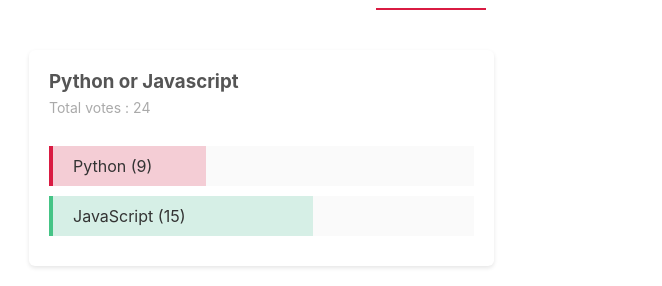
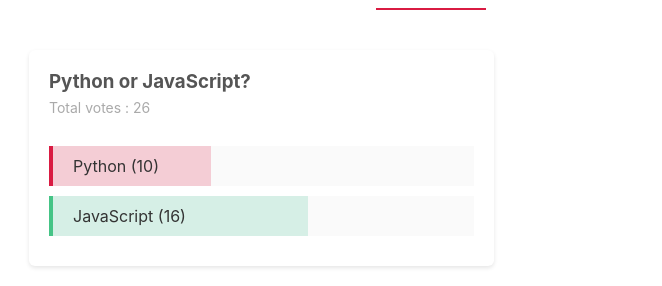
Before and after one commit to Ananyachy2001/svelte_polls_project, a Svelte app: page / in a window 1280 px wide. Shown: the part 247-533 px from the top of the page, without its empty margins (136-798 px from the left). Built offline with nearby package versions, Linux system fonts and the light colour scheme.

Commit message:
introduction to stores

```diff
--- a/src/components/PollList.svelte
+++ b/src/components/PollList.svelte
@@ -1,7 +1,13 @@
 <script>
     import PollDetails from "./PollDetails.svelte";
+    import PollStore from "../stores/PollStore.js";
 
 export let polls = [];
+
+PollStore.subscribe(data =>{
+polls = data;
+});
+
 
 </script>
 
--- /dev/null
+++ b/src/stores/PollStore.js
@@ -0,0 +1,15 @@
+import { writable } from "svelte/store";
+
+
+const PollStore = writable([
+    {
+        id: 1,
+        question: 'Python or JavaScript?',
+        answerA: 'Python',
+        answerB: 'JavaScript',
+        votesA: 10,
+        votesB: 16,
+    },
+]);
+
+export default PollStore;
```
